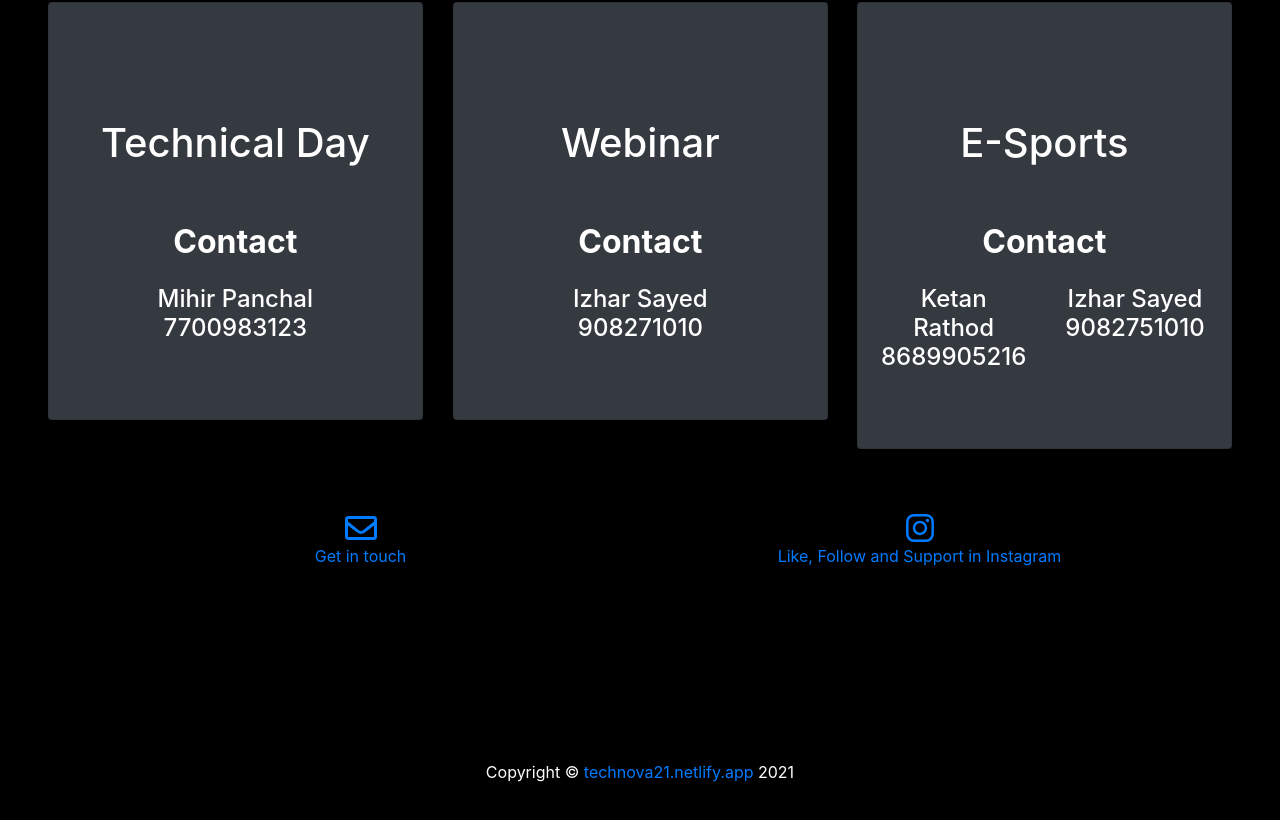
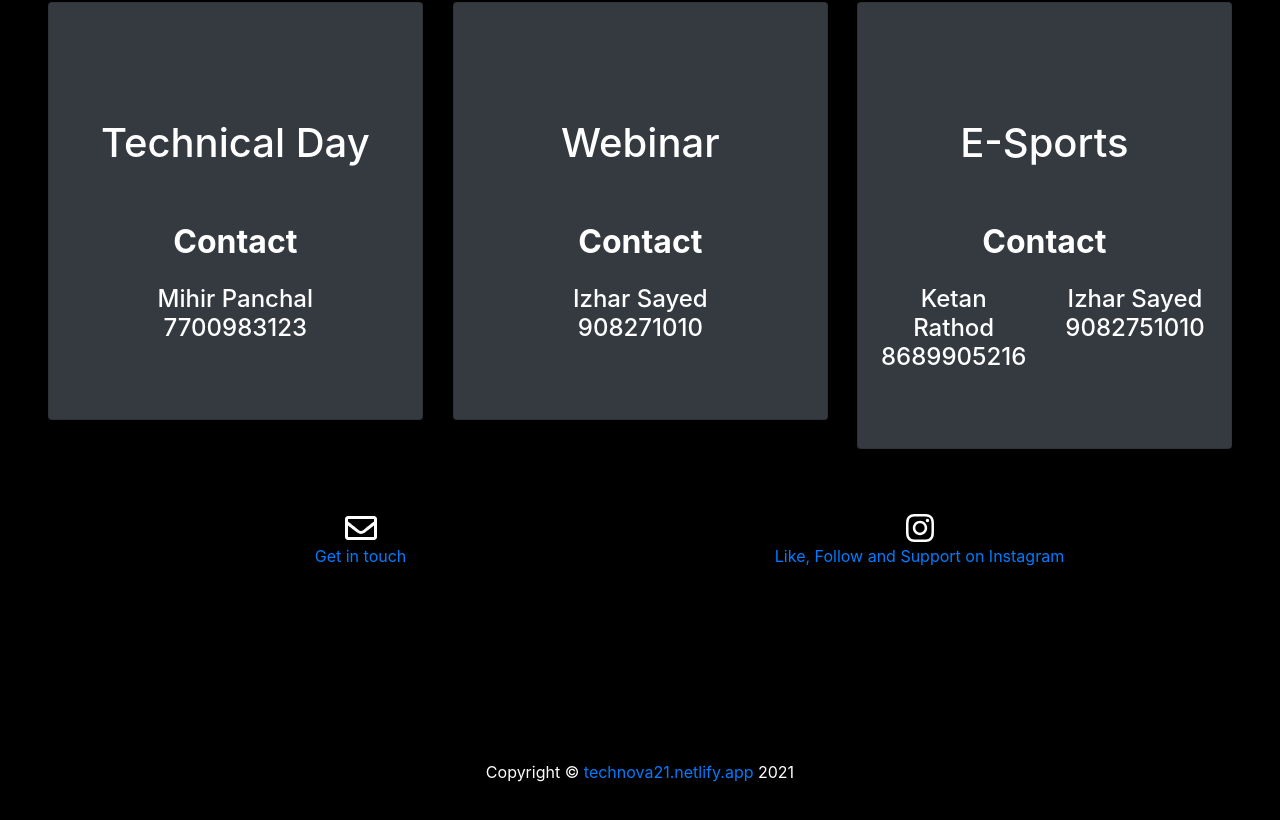
Before and after one commit to Mihir06121/TechNova, a React (Create React App) app: page / in a window 1280 px wide. Shown: the part 3856-4676 px from the top of the page. Built offline with nearby package versions, Linux system fonts and the light colour scheme.

Commit message:
innerHTML bugs fixed

```diff
--- a/src/components/Contact.jsx
+++ b/src/components/Contact.jsx
@@ -59,13 +59,13 @@ const Contact = () => {
                 <Row align="center" className="p-5">
                     <Col>
                     <div className="pb-5">
-                    <a href="https://www.gmail.com"><i className="far fa-envelope fa-2x"></i><br/>Get in touch</a>
+                    <a href="https://www.gmail.com"><i className="far fa-envelope fa-2x  text-white"></i><br/>Get in touch</a>
                     </div>
                     </Col>
                     <Col>
                     <div className="text-white">
-                    <a className="text-whites" href="https://www.instagram.com/technova_slrtdc/">
-                    <i className="fab fa-instagram fa-2x"></i><br/>Like, Follow and Support in Instagram</a>
+                    <a className="" href="https://www.instagram.com/technova_slrtdc/">
+                    <i className="fab fa-instagram fa-2x text-white"></i><br/>Like, Follow and Support on Instagram</a>
                     </div>
                     </Col>
                 </Row>
--- a/src/components/Home.jsx
+++ b/src/components/Home.jsx
@@ -4,8 +4,6 @@ import './home.css'
 import logo from '../img/logo.png'
 
 const Home = () => {
-
-
 
     return (
         <div id="home" className="p-lg-5 bgwrapper">
```
